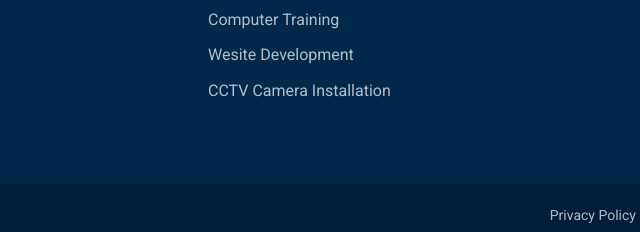
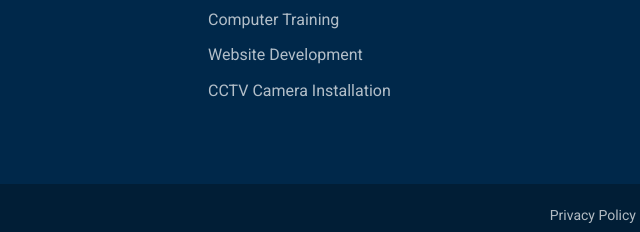
Before and after one commit to Kasuleronald/prospertechltd, a plain HTML site: page index.html in a window 1280 px wide. Shown: the part 5115-5347 px from the top of the page, 447-1087 px from the left. Drawn offline with nearby package versions, Linux system fonts and the light colour scheme.

Commit message:
Update index.html

```diff
--- a/index.html
+++ b/index.html
@@ -454,7 +454,7 @@
                                 <li><a href="large-format-printing.html">Large Format Printing</a></li>
                                 <li><a href="software-installations.html">Software Installations</a></li>
                                 <li><a href="computer-training.html">Computer Training</a></li>
-                                <li><a href="web-development.html">Wesite Development</a></li>
+                                <li><a href="web-development.html">Website Development</a></li>
                                 <li><a href="camera-installations.html">CCTV Camera Installation</a></li>
                            </ul>
                         </div>
```
